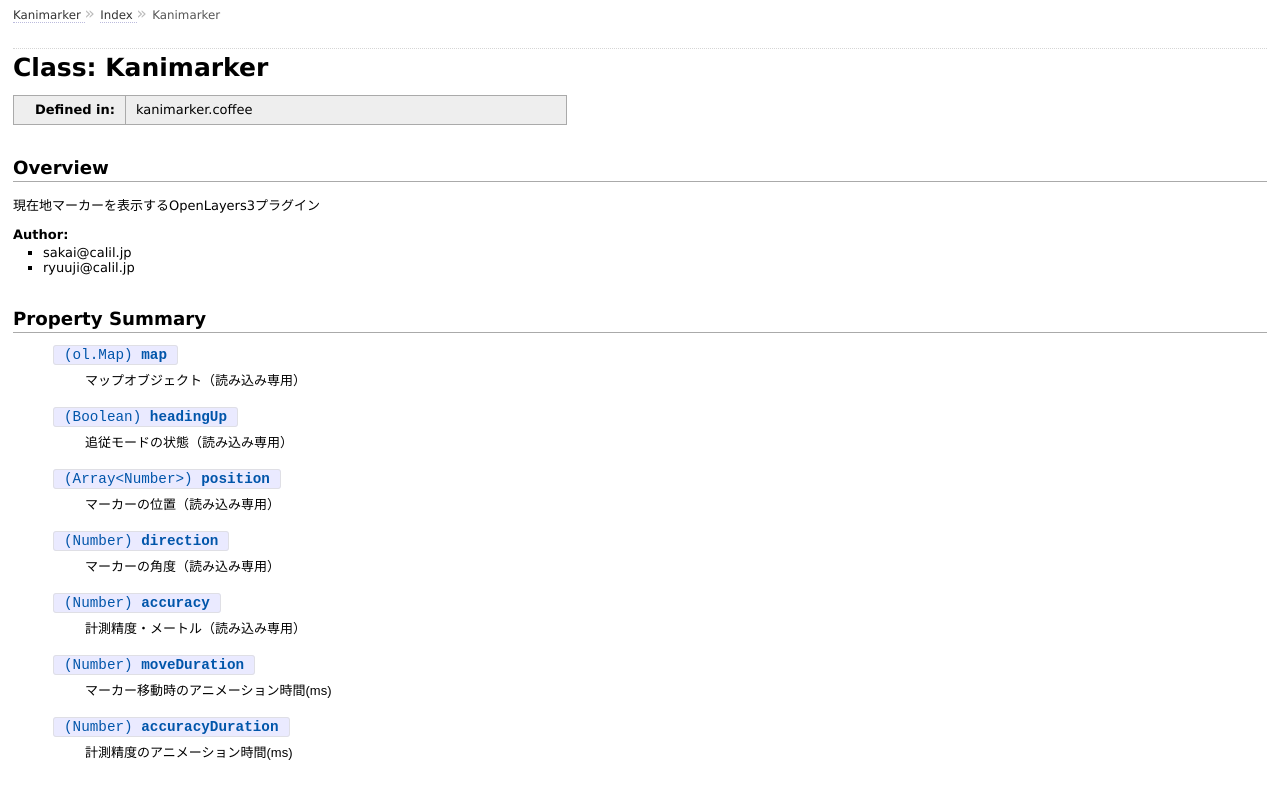
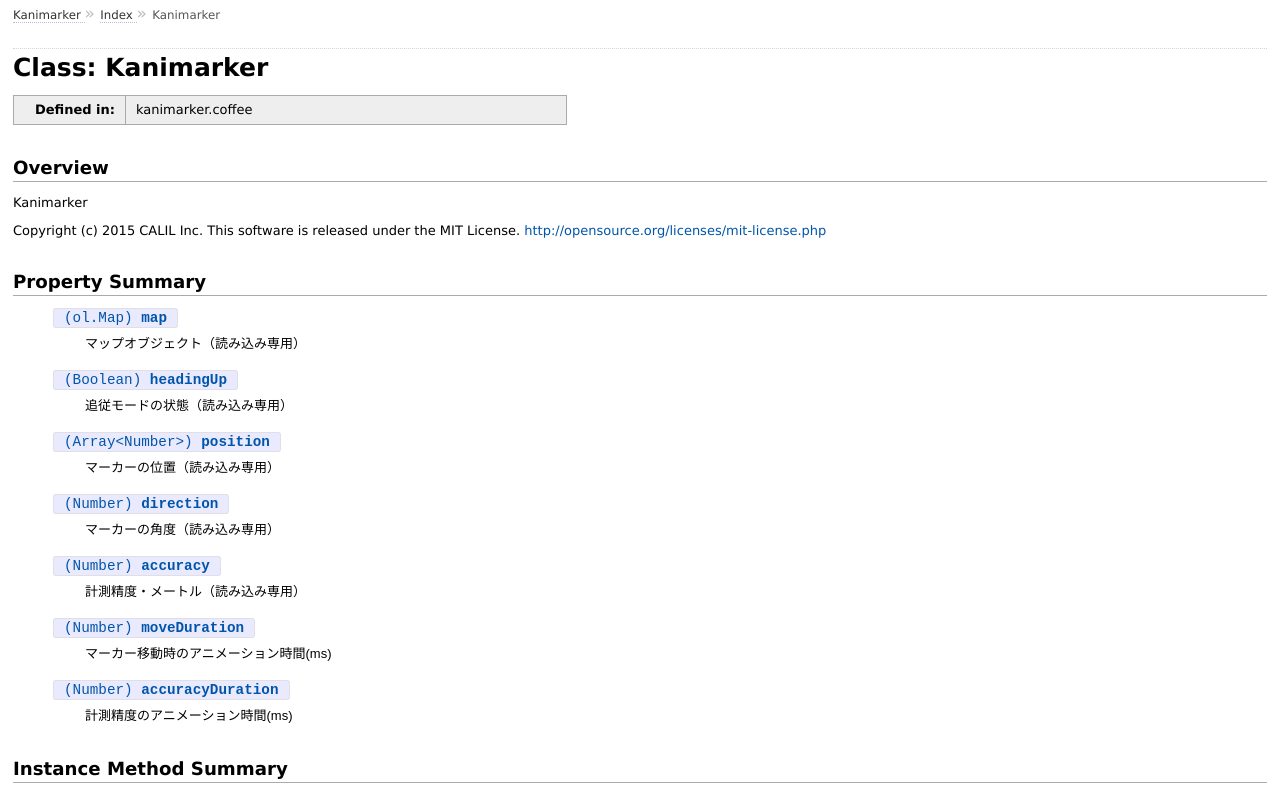
Before and after one commit to CALIL-archives/Kanimarker, a website: page doc/class/Kanimarker.html in a window 1280 px wide. Shown: the top 792 px of the page. Drawn offline with Linux system fonts and the light colour scheme.

Commit message:
update document

```diff
--- a/doc/class/Kanimarker.html
+++ b/doc/class/Kanimarker.html
@@ -35,18 +35,11 @@
       </table>
       <h2>Overview</h2>
       <div class='docstring'>
-  <p>現在地マーカーを表示するOpenLayers3プラグイン</p>
+  <p>Kanimarker</p><p>Copyright (c) 2015 CALIL Inc.
+This software is released under the MIT License.
+<a href="http://opensource.org/licenses/mit-license.php">http://opensource.org/licenses/mit-license.php</a></p>
 </div>
 <div class='tags'>
-  <h3>Author:</h3>
-  <ul class='author'>
-    <li>
-      sakai@calil.jp
-    </li>
-    <li>
-      ryuuji@calil.jp
-    </li>
-  </ul>
 </div>
       <h2>Property Summary</h2>
       <dl class='properties'>
@@ -468,7 +461,7 @@
 </div>
     </div>
     <div id='footer'>
-  October 21, 15 15:46:44 by
+  October 21, 15 16:04:43 by
   <a href='https://github.com/coffeedoc/codo' title='CoffeeScript API documentation generator'>
     Codo
   </a>
```
Also changed, not shown: doc/alphabetical_index.html (+1 -1 lines), doc/extra/README.md.html (+1 -1 lines), doc/file/kanimarker.coffee.html (+1 -1 lines), kanimarker.js (+9 -0 lines), .codeclimate.yml.
